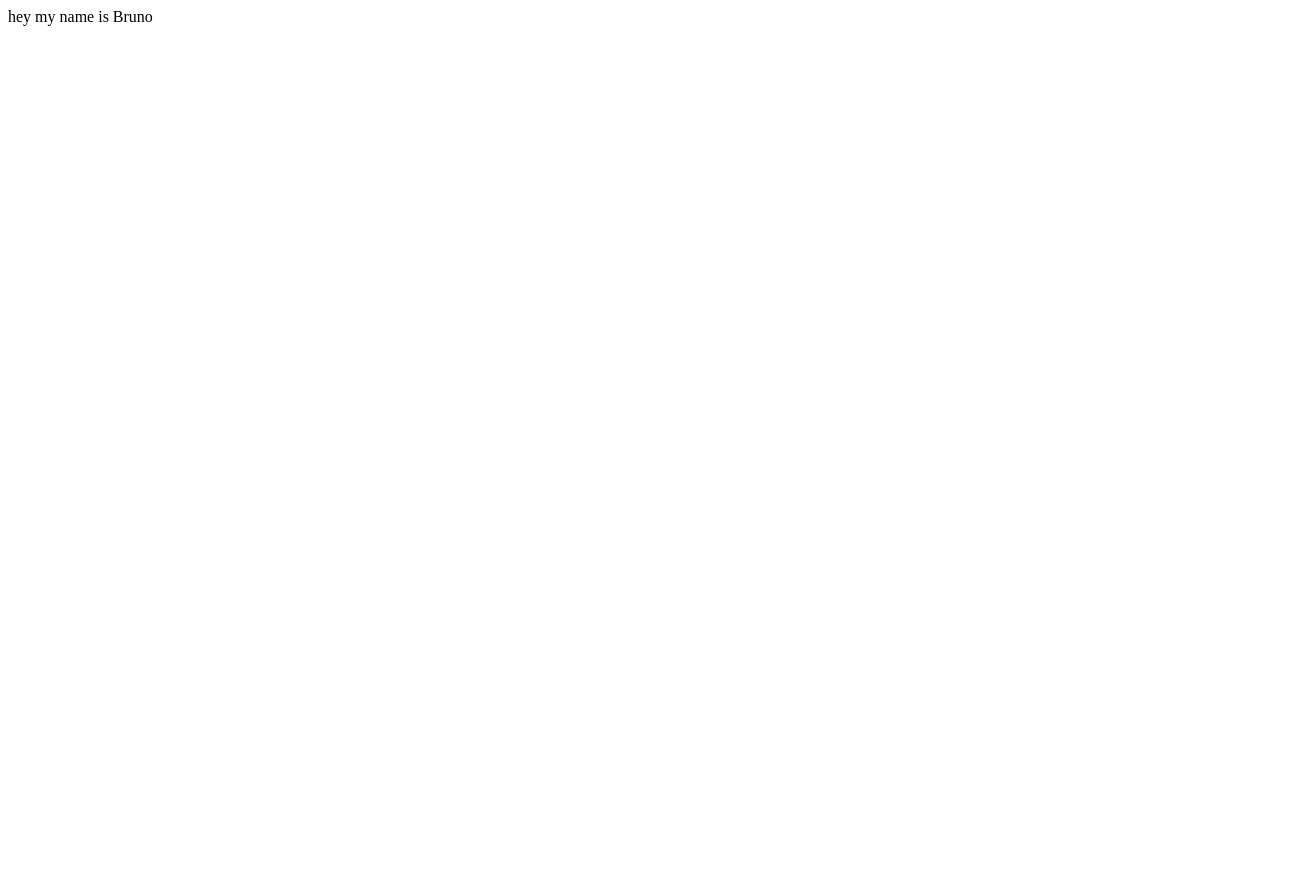
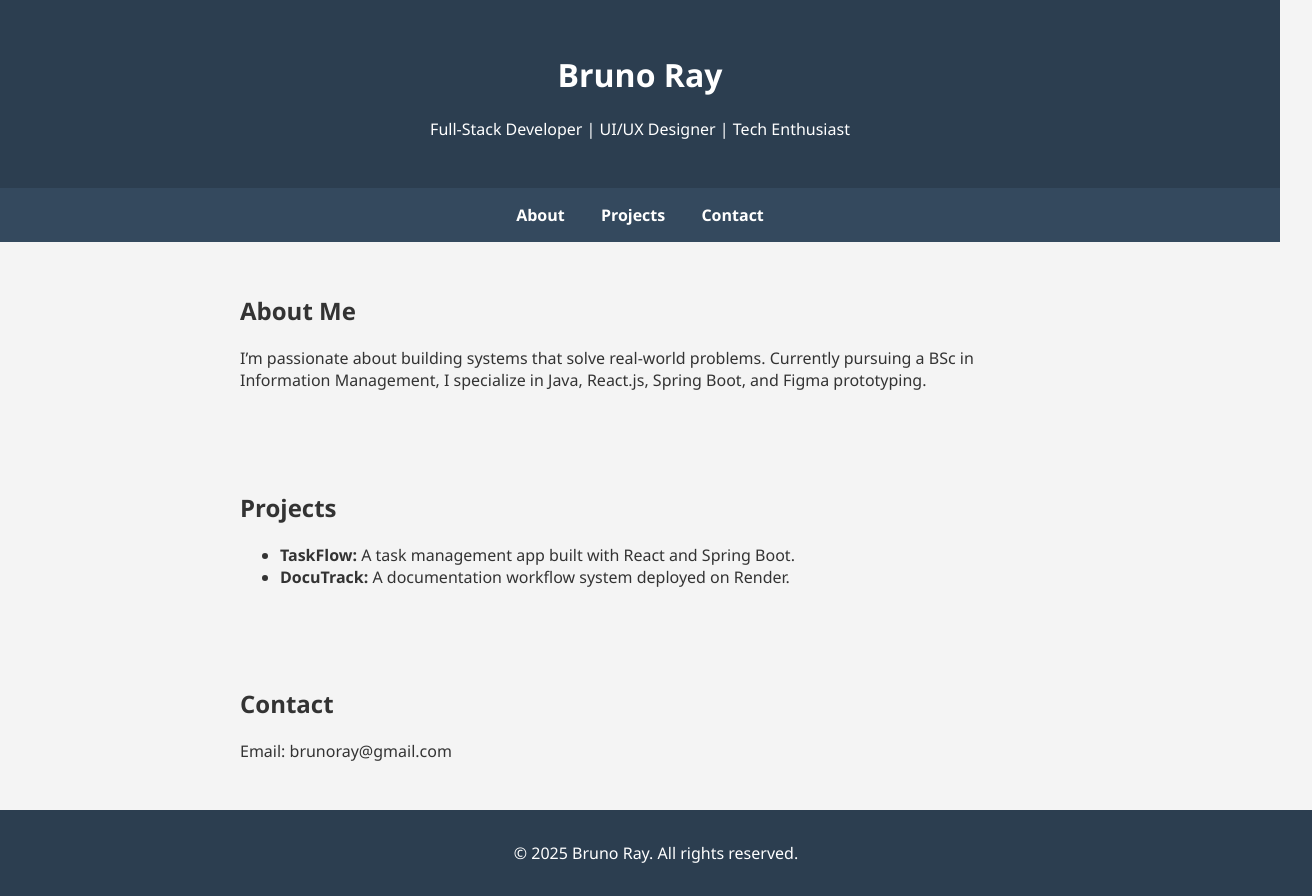
Before and after one commit to raybruno262/html, a plain HTML site: page index.html in a window 1280 px wide. Shown: the whole page, 1312 px wide, since content can reach past the window. Before the commit the page ends 800 px from the top, so only its background shows below. Drawn offline with Linux system fonts and the light colour scheme.

Commit message:
jobapp spring

```diff
--- a/index.html
+++ b/index.html
@@ -1,11 +1,46 @@
 <!DOCTYPE html>
 <html lang="en">
 <head>
-    <meta charset="UTF-8">
-    <meta name="viewport" content="width=device-width, initial-scale=1.0">
-    <title>Document</title>
+  <meta charset="UTF-8" />
+  <meta name="viewport" content="width=device-width, initial-scale=1.0" />
+  <title>Bruno Ray | Portfolio</title>
+  <link rel="stylesheet" href="styles.css" />
 </head>
 <body>
-    hey my name is Bruno
+  <header>
+    <h1>Bruno Ray</h1>
+    <p>Full-Stack Developer | UI/UX Designer | Tech Enthusiast</p>
+  </header>
+
+  <nav>
+    <ul>
+      <li><a href="#about">About</a></li>
+      <li><a href="#projects">Projects</a></li>
+      <li><a href="#contact">Contact</a></li>
+    </ul>
+  </nav>
+
+  <section id="about">
+    <h2>About Me</h2>
+    <p>I’m passionate about building systems that solve real-world problems. Currently pursuing a BSc in Information Management, I specialize in Java, React.js, Spring Boot, and Figma prototyping.</p>
+  </section>
+
+  <section id="projects">
+    <h2>Projects</h2>
+    <ul>
+      <li><strong>TaskFlow:</strong> A task management app built with React and Spring Boot.</li>
+      <li><strong>DocuTrack:</strong> A documentation workflow system deployed on Render.</li>
+    </ul>
+  </section>
+
+  <section id="contact">
+    <h2>Contact</h2>
+    <p>Email: brunoray@gmail.com</p>
+
+  </section>
+
+  <footer>
+    <p>&copy; 2025 Bruno Ray. All rights reserved.</p>
+  </footer>
 </body>
 </html>
--- /dev/null
+++ b/styles.css
@@ -0,0 +1,53 @@
+body {
+  font-family: 'Segoe UI', sans-serif;
+  margin: 0;
+  padding: 0;
+  background-color: #f4f4f4;
+  color: #333;
+}
+
+header {
+  background-color: #2c3e50;
+  color: white;
+  padding: 2rem;
+  text-align: center;
+}
+
+nav {
+  background-color: #34495e;
+  padding: 1rem;
+  text-align: center;
+}
+
+nav ul {
+  list-style: none;
+  padding: 0;
+  margin: 0;
+}
+
+nav ul li {
+  display: inline;
+  margin: 0 1rem;
+}
+
+nav ul li a {
+  color: white;
+  text-decoration: none;
+  font-weight: bold;
+}
+
+section {
+  padding: 2rem;
+  max-width: 800px;
+  margin: auto;
+}
+
+footer {
+  background-color: #2c3e50;
+  color: white;
+  text-align: center;
+  padding: 1rem;
+  position: relative;
+  bottom: 0;
+  width: 100%;
+}
```
